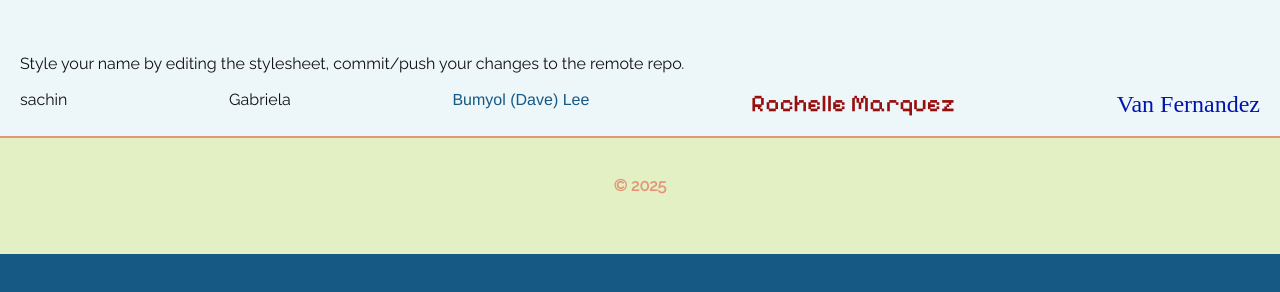
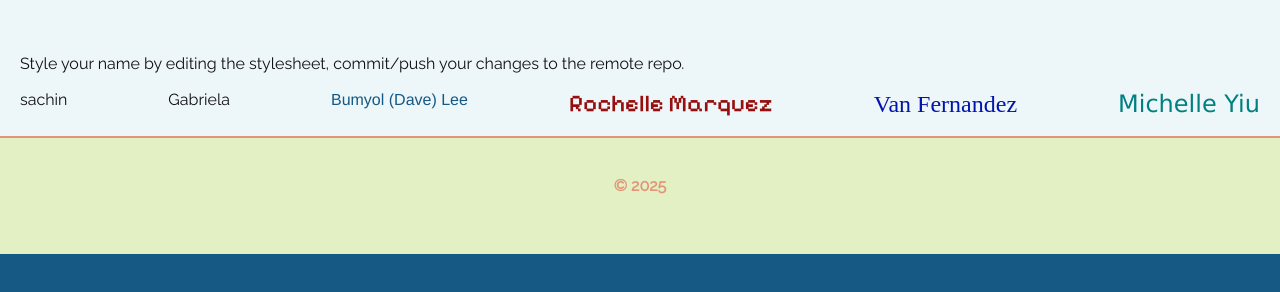
Before and after one commit to mainnnamdi/INM320-assignment-2025, a website: page public/index.html in a window 1280 px wide. Shown: the part 68-360 px from the top of the page. Drawn offline with nearby package versions, Linux system fonts and the light colour scheme; a web font is replaced by a local one.

Commit message:
Michelle - A2 - CSS

```diff
--- a/public/assets/css/style.css
+++ b/public/assets/css/style.css
@@ -11,6 +11,13 @@ body {
     background: #155984;
     color: #121015;
     font-family: "Raleway", sans-serif;
+}
+
+#mic {
+    font-family: Verdana, Geneva, Tahoma, sans-serif;
+    font-weight: 400;
+    font-size: 24px;
+    color: teal;
 }
 
 #dave {
--- a/public/index.html
+++ b/public/index.html
@@ -39,6 +39,7 @@
         <h1 id="dave">Bumyol (Dave) Lee</h1>
         <h1 id="roch">Rochelle Marquez</h1>
         <h1 id="van">Van Fernandez</h1>
+        <h1 id="mic">Michelle Yiu</h1>
     </main>
 
 
```
Also changed, not shown: public/assets/images/Michelle_Yiu.JPG (added).
